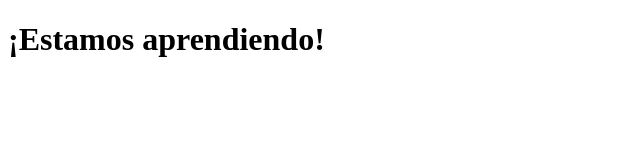
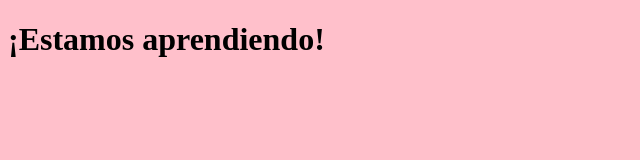
Before and after one commit to RuthGarciaMosquera/REPASO_HTML_CSS, a plain HTML site: page index.html in a window 1280 px wide. Shown: the whole page, without its empty margins (0-640 px from the left). Drawn offline with Linux system fonts and the light colour scheme.

Commit message:
css linked

```diff
--- /dev/null
+++ b/css/style.css
@@ -0,0 +1,3 @@
+body{
+    background-color: pink;
+}
--- a/index.html
+++ b/index.html
@@ -4,6 +4,9 @@
         <meta charset="UTF-8">
         <meta name="viewport" content="width=device=width, initial-scale=1.0">
         <title>REPASO</title>
+
+        <!-- link a archivo css -->
+        <link rel="stylesheet" href="css/style.css">
     </head>
     <body>
         <h1>¡Estamos aprendiendo!</h1>
```
